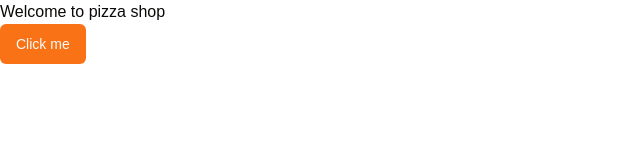
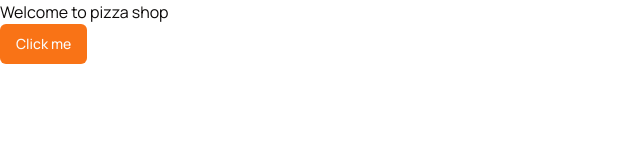
Before and after one commit to saurabhjaykar1603/pizza-slice, a Next.js app: page / in a window 1280 px wide. Shown: the top 160 px of the page, without its empty margins (0-640 px from the left). Built offline with nearby package versions, Linux system fonts and the light colour scheme.

Commit message:
add manrope fonts

```diff
--- a/src/app/layout.tsx
+++ b/src/app/layout.tsx
@@ -1,21 +1,13 @@
-import type { Metadata } from "next";
-import localFont from "next/font/local";
-import "./globals.css";
+import type { Metadata } from 'next';
+import { Manrope } from 'next/font/google';
+import './globals.css';
+import { cn } from '@/lib/utils';
 
-const geistSans = localFont({
-  src: "./fonts/GeistVF.woff",
-  variable: "--font-geist-sans",
-  weight: "100 900",
-});
-const geistMono = localFont({
-  src: "./fonts/GeistMonoVF.woff",
-  variable: "--font-geist-mono",
-  weight: "100 900",
-});
+const manrope = Manrope({ subsets: ['latin'], variable: '--font-manrope' });
 
 export const metadata: Metadata = {
-  title: "Create Next App",
-  description: "Generated by create next app",
+    title: 'Create Next App',
+    description: 'Generated by create next app',
 };
 
 export default function RootLayout({
@@ -26,9 +18,11 @@ export default function RootLayout({
     return (
         <html lang="en">
             <body
-        className={`${geistSans.variable} ${geistMono.variable} antialiased`}
-      >
-        {children}
+                className={cn(
+                    'min-h-screen bg-background font-manrope antialiased',
+                    manrope.variable
+                )}>
+                <main>{children}</main>
             </body>
         </html>
     );
--- a/tailwind.config.ts
+++ b/tailwind.config.ts
@@ -1,5 +1,5 @@
-import type { Config } from "tailwindcss";
-
+import type { Config } from 'tailwindcss';
+import { fontFamily } from 'tailwindcss/defaultTheme'
 const config: Config = {
     darkMode: ["class"],
     content: [
@@ -9,6 +9,9 @@ const config: Config = {
   ],
   theme: {
   	extend: {
+		  fontFamily: {
+                manrope: ['var(--font-manrope)', ...fontFamily.sans],
+            },
   		colors: {
   			background: 'hsl(var(--background))',
   			foreground: 'hsl(var(--foreground))',
```
Lines whose indentation alone changed are shown as unchanged.
